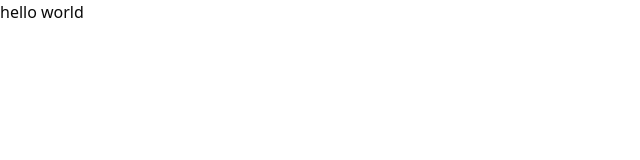
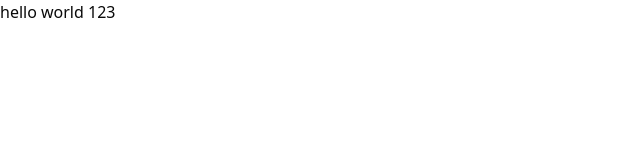
Before and after one commit to serhii-shvaitser/sidebar-test-app, a React (Vite) app: page / in a window 1280 px wide. Shown: the top 160 px of the page, without its empty margins (0-640 px from the left). Built offline with nearby package versions, Linux system fonts and the light colour scheme.

Commit message:
deployment check

```diff
--- a/src/App.tsx
+++ b/src/App.tsx
@@ -1,5 +1,5 @@
 function App() {
-  return <p>hello world</p>;
+  return <p>hello world 123</p>;
 }
 
 export default App;
```
